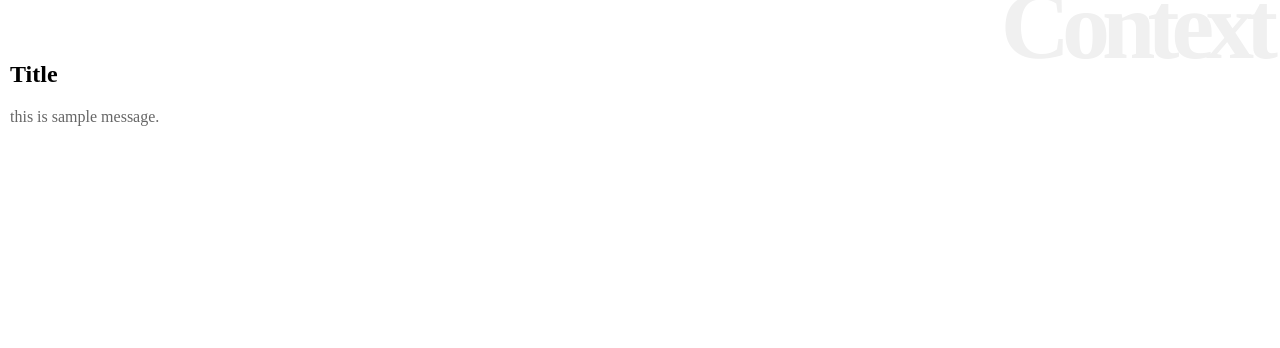
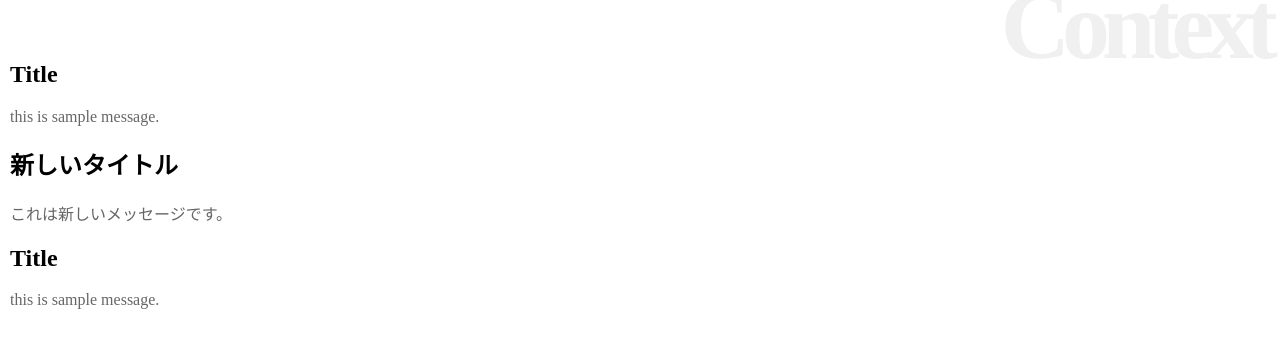
Before and after one commit to takuyaw-w/react_practice, a React (Create React App) app: page / in a window 1280 px wide. Shown: the top 348 px of the page. Built offline with nearby package versions, Linux system fonts and the light colour scheme.

Commit message:
list3-31

```diff
--- a/src/App.js
+++ b/src/App.js
@@ -9,9 +9,20 @@
 const SampleContext = React.createContext(data);
 class App extends Component {
 
+  newdata = {
+    title: '新しいタイトル',
+    message: 'これは新しいメッセージです。'
+  }
+
   render() {
     return <div>
       <h1>Context</h1>
+      <Title />
+      <Message />
+      <SampleContext.Provider value={this.newdata}>
+        <Title />
+        <Message />
+      </SampleContext.Provider>
       <Title />
       <Message />
     </div>
```
